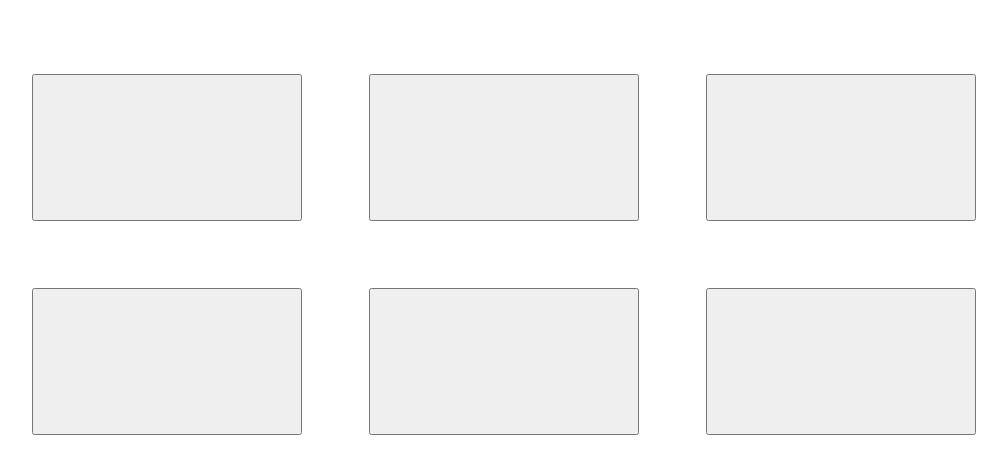
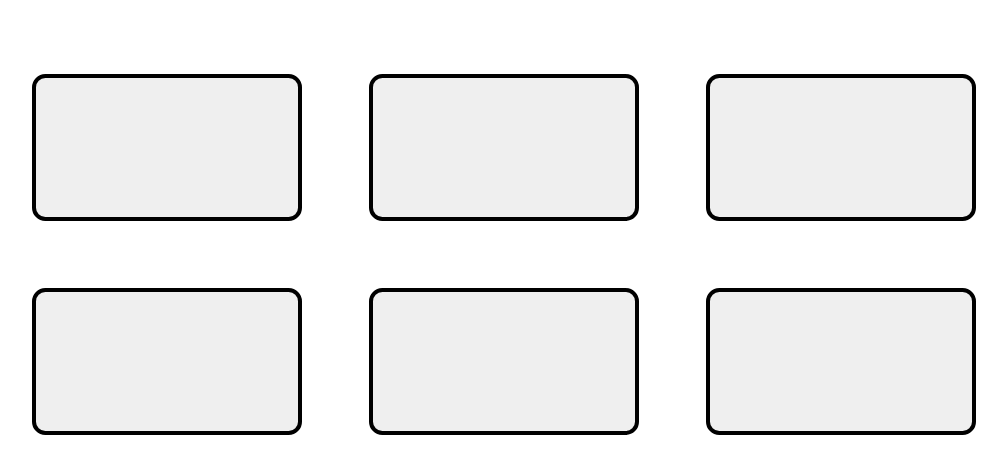
Before and after one commit to tomkuipers1402/colorGame, a plain HTML site: page index.html in a window 1280 px wide. Shown: the part 61-534 px from the top of the page, without its empty margins (136-1143 px from the left). Drawn offline with Linux system fonts and the light colour scheme.

Commit message:
Update button style

```diff
--- a/css/main.css
+++ b/css/main.css
@@ -21,4 +21,10 @@ h1 {
     margin: 10%;
     height: 11em;
     cursor: pointer;
+    border: 4px solid black;
+    border-radius: 1em 1em;
 }
+
+#div_buttons button:hover {
+    opacity: 0.75;
+}
```
